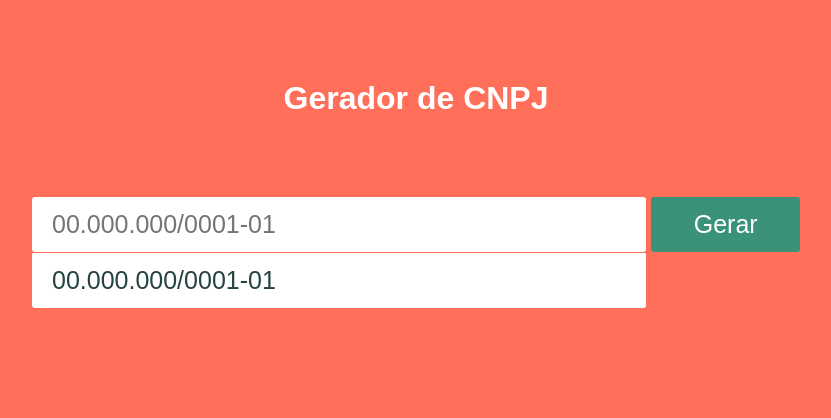
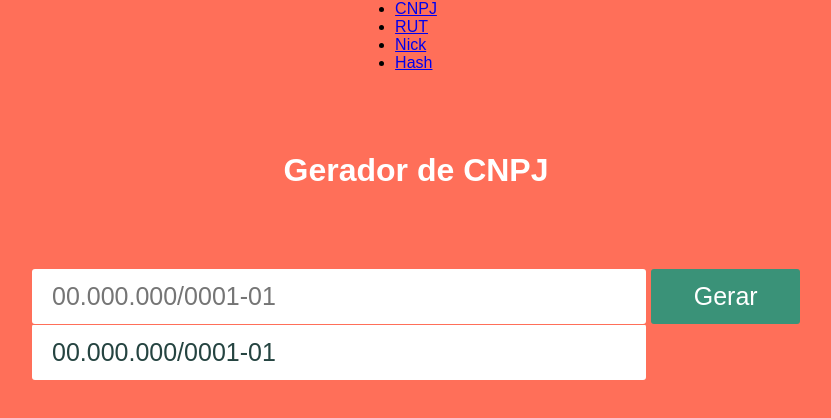
Before and after one commit to zvoboter/gerador-cnpj, a React (Create React App) app: page / in a window 1280 px wide. Shown: the top 418 px of the page, without its empty margins (224-1055 px from the left). Built offline with nearby package versions, Linux system fonts and the light colour scheme.

Commit message:
Menu dos guri

```diff
--- a/package.json
+++ b/package.json
@@ -2,12 +2,14 @@
   "name": "gerador-cnpj",
   "version": "0.1.0",
   "private": true,
+  "license": "MIT",
   "dependencies": {
     "@testing-library/jest-dom": "^4.2.4",
     "@testing-library/react": "^9.3.2",
     "@testing-library/user-event": "^7.1.2",
     "react": "^16.13.1",
     "react-dom": "^16.13.1",
+    "react-router-dom": "^5.2.0",
     "react-scripts": "3.4.1"
   },
   "scripts": {
--- a/src/App.css
+++ b/src/App.css
@@ -6,85 +6,6 @@ main {
   padding: 0 20%;
 }
 
-main h1 {
-  color: #fff;
-  margin: 80px 0;
-  text-align: center;
-  flex: 1;
-}
-
-main form {
-  display: flex;
-  align-items: flex-start;
-  justify-content: center;
-  flex: 1;
-  width: 100%;
-}
-
-main form .content-left {
-  flex: 8;
-}
-
-main form .content-right {
-  flex: 2;
-  display: flex;
-}
-
-main form .input-block {
-  display: flex;
-}
-
-main form .input-block input {
-  height: 55px;
-  border-radius: 3px;
-  color: #254441  ;
-  font-size: 25px;
-  font-weight: 500;
-  background: #fff;
-  padding: 0 20px;
-  flex: 1;
-}
-
-main form .content-right button {
-  height: 55px;
-  border-radius: 3px;
-  background: #3a9278;
-  color: #fff;
-  font-size: 25px;
-  font-weight: 500;
-  margin-left: 5px;
-  padding: 2px;
-  flex: 1;
-
-  transition: .3s;
-}
-
-main form .content-right button:hover {
-  background: #43aa8b;
-  cursor: pointer;
-}
-
-main form .content-left .recent-list {
-  display: flex;
-}
-
-main form .content-left .recent-list ul {
-  flex: 1;
-  list-style-type: none;
-  background: #fff;
-  border-radius: 3px;
-  border-bottom-left-radius: 3px;
-  border-bottom-right-radius: 3px;
-}
-
-main form .content-left .recent-list ul li {
-  line-height: 55px;
-  font-size: 25px;
-  padding: 0 20px;
-  border-top: 1px solid #ff6f59;
-  color: #254441;
-}
-
 footer {
   height: 80px;
 }
--- a/src/App.js
+++ b/src/App.js
@@ -1,68 +1,37 @@
-import React, { useState } from 'react';
+import React from 'react';
+
+import { BrowserRouter, Link } from 'react-router-dom';
+
+import Main from './pages/Main';
 import './App.css';
 
+import Routes from './routes';
+
+
 function App() {
-  const [cnpj, setCnpj] = useState('');
-
-  const createCnpj = () => {
-    var o = getRandom(9),
-      r = getRandom(9),
-      n = getRandom(9),
-      t = getRandom(9),
-      m = getRandom(9),
-      i = getRandom(9),
-      s = getRandom(9),
-      d = getRandom(9),
-      u = 2 + 6 * d + 7 * s + 8 * i + 9 * m + 2 * t + 3 * n + 4 * r + 5 * o;
-    (u = 11 - getMod(u, 11)) >= 10 && (u = 0);
-    var e = 2 * u + 3 + 0 + 0 + 0 + 7 * d + 8 * s + 9 * i + 2 * m + 3 * t + 4 * n + 5 * r + 6 * o;
-    // eslint-disable-next-line no-unused-expressions
-    (e = 11 - getMod(e, 11)) >= 10 && (e = 0);
-    return "" + o + r + "." + n + t + m + "." + i + s + d + "/0001-" + u + e;
-  }
-
-  const getRandom = (a) => {
-    return Math.round(Math.random() * a)
-  }
-
-  const getMod = (a, o) => {
-    return Math.round(a - Math.floor(a / o) * o)
-  }
-
-  const handleCNPJ = (e) => {
-    e.preventDefault();
-
-    setCnpj(createCnpj());
-  }
-
   return (
-    <>
+    <BrowserRouter>
       <main>
-        <h1>Gerador de CNPJ</h1>
-        <form onSubmit={handleCNPJ}>
-          <div className="content-left">
-            <div className="input-block">
-              <input name="cnpj"
-                id="cnpj"
-                value={cnpj}
-                readOnly={true}
-                placeholder="00.000.000/0001-01"
-                contentEditable="false" />
-            </div>
-
-            <div className="recent-list">
-              <ul>
-                <li>{'00.000.000/0001-01'}</li>
-              </ul>
-            </div>
-          </div>
-          <div className="content-right">
-            <button type="submit">Gerar</button>
-          </div>
-        </form>
+        <nav>
+          <ul>
+            <li>
+              <Link to="/">CNPJ</Link>
+            </li>
+            <li>
+              <Link to="/rut">RUT</Link>
+            </li>
+            <li>
+              <Link to="/nick">Nick</Link>
+            </li>
+            <li>
+              <Link to="/hash">Hash</Link>
+            </li>
+          </ul>
+        </nav>
+        <Routes></Routes>
       </main>
       <footer></footer>
-    </>
+    </BrowserRouter>
   )
 };
 
--- /dev/null
+++ b/src/pages/Hash/index.js
@@ -0,0 +1,9 @@
+import React from 'react';
+
+function Hash() {
+    return (
+        <h1>Gerador de Hash</h1>
+    )
+}
+
+export default Hash;
--- /dev/null
+++ b/src/pages/Main/index.js
@@ -0,0 +1,42 @@
+import React, { useState } from 'react';
+import { createCnpj } from '../../services/cnpj';
+import './style.css';
+
+function Main() {
+    const [cnpj, setCnpj] = useState('');
+
+    const handleCNPJ = (e) => {
+        e.preventDefault();
+
+        setCnpj(createCnpj());
+    }
+
+    return (
+        <>
+            <h1>Gerador de CNPJ</h1>
+            <form onSubmit={handleCNPJ}>
+                <div className="content-left">
+                    <div className="input-block">
+                        <input name="cnpj"
+                            id="cnpj"
+                            value={cnpj}
+                            readOnly={true}
+                            placeholder="00.000.000/0001-01"
+                            contentEditable="false" />
+                    </div>
+
+                    <div className="recent-list">
+                        <ul>
+                            <li>{'00.000.000/0001-01'}</li>
+                        </ul>
+                    </div>
+                </div>
+                <div className="content-right">
+                    <button type="submit">Gerar</button>
+                </div>
+            </form>
+        </>
+    )
+};
+
+export default Main;
--- /dev/null
+++ b/src/pages/Main/style.css
@@ -0,0 +1,78 @@
+h1 {
+  color: #fff;
+  margin: 80px 0;
+  text-align: center;
+  flex: 1;
+}
+
+form {
+  display: flex;
+  align-items: flex-start;
+  justify-content: center;
+  flex: 1;
+  width: 100%;
+}
+
+form .content-left {
+  flex: 8;
+}
+
+form .content-right {
+  flex: 2;
+  display: flex;
+}
+
+form .input-block {
+  display: flex;
+}
+
+form .input-block input {
+  height: 55px;
+  border-radius: 3px;
+  color: #254441  ;
+  font-size: 25px;
+  font-weight: 500;
+  background: #fff;
+  padding: 0 20px;
+  flex: 1;
+}
+
+form .content-right button {
+  height: 55px;
+  border-radius: 3px;
+  background: #3a9278;
+  color: #fff;
+  font-size: 25px;
+  font-weight: 500;
+  margin-left: 5px;
+  padding: 2px;
+  flex: 1;
+
+  transition: .3s;
+}
+
+form .content-right button:hover {
+  background: #43aa8b;
+  cursor: pointer;
+}
+
+form .content-left .recent-list {
+  display: flex;
+}
+
+form .content-left .recent-list ul {
+  flex: 1;
+  list-style-type: none;
+  background: #fff;
+  border-radius: 3px;
+  border-bottom-left-radius: 3px;
+  border-bottom-right-radius: 3px;
+}
+
+form .content-left .recent-list ul li {
+  line-height: 55px;
+  font-size: 25px;
+  padding: 0 20px;
+  border-top: 1px solid #ff6f59;
+  color: #254441;
+}
--- /dev/null
+++ b/src/pages/Nick/index.js
@@ -0,0 +1,9 @@
+import React from 'react';
+
+function Nick() {
+    return (
+        <h1>Gerador de Nick</h1>
+    )
+}
+
+export default Nick;
--- /dev/null
+++ b/src/pages/Rut/index.js
@@ -0,0 +1,9 @@
+import React from 'react';
+
+function Rut() {
+    return (
+        <h1>Gerador de RUT</h1>
+    )
+}
+
+export default Rut;
--- /dev/null
+++ b/src/routes/index.js
@@ -0,0 +1,20 @@
+import React from 'react';
+
+import { Switch, Route } from 'react-router-dom';
+import Main from '../pages/Main';
+import Rut from '../pages/Rut';
+import Nick from '../pages/Nick';
+import Hash from '../pages/Hash';
+
+const Routes = () => (
+    <Switch>
+        <Route path="/" exact={true} component={Main}></Route>
+
+        <Route path="/cnpj" component={Main}></Route>
+        <Route path="/rut" component={Rut}></Route>
+        <Route path="/nick" component={Nick}></Route>
+        <Route path="/hash" component={Hash}></Route>
+    </Switch>
+);
+
+export default Routes;
--- /dev/null
+++ b/src/services/cnpj.js
@@ -0,0 +1,24 @@
+export const createCnpj = () => {
+    var o = getRandom(9),
+        r = getRandom(9),
+        n = getRandom(9),
+        t = getRandom(9),
+        m = getRandom(9),
+        i = getRandom(9),
+        s = getRandom(9),
+        d = getRandom(9),
+        u = 2 + 6 * d + 7 * s + 8 * i + 9 * m + 2 * t + 3 * n + 4 * r + 5 * o;
+    (u = 11 - getMod(u, 11)) >= 10 && (u = 0);
+    var e = 2 * u + 3 + 0 + 0 + 0 + 7 * d + 8 * s + 9 * i + 2 * m + 3 * t + 4 * n + 5 * r + 6 * o;
+    // eslint-disable-next-line no-unused-expressions
+    (e = 11 - getMod(e, 11)) >= 10 && (e = 0);
+    return "" + o + r + "." + n + t + m + "." + i + s + d + "/0001-" + u + e;
+}
+
+const getRandom = (a) => {
+    return Math.round(Math.random() * a)
+}
+
+const getMod = (a, o) => {
+    return Math.round(a - Math.floor(a / o) * o)
+}
```
Also changed, not shown: src/pages/Rut/style.css (added), 1 other file (tests, documents, lock files or other folders).
